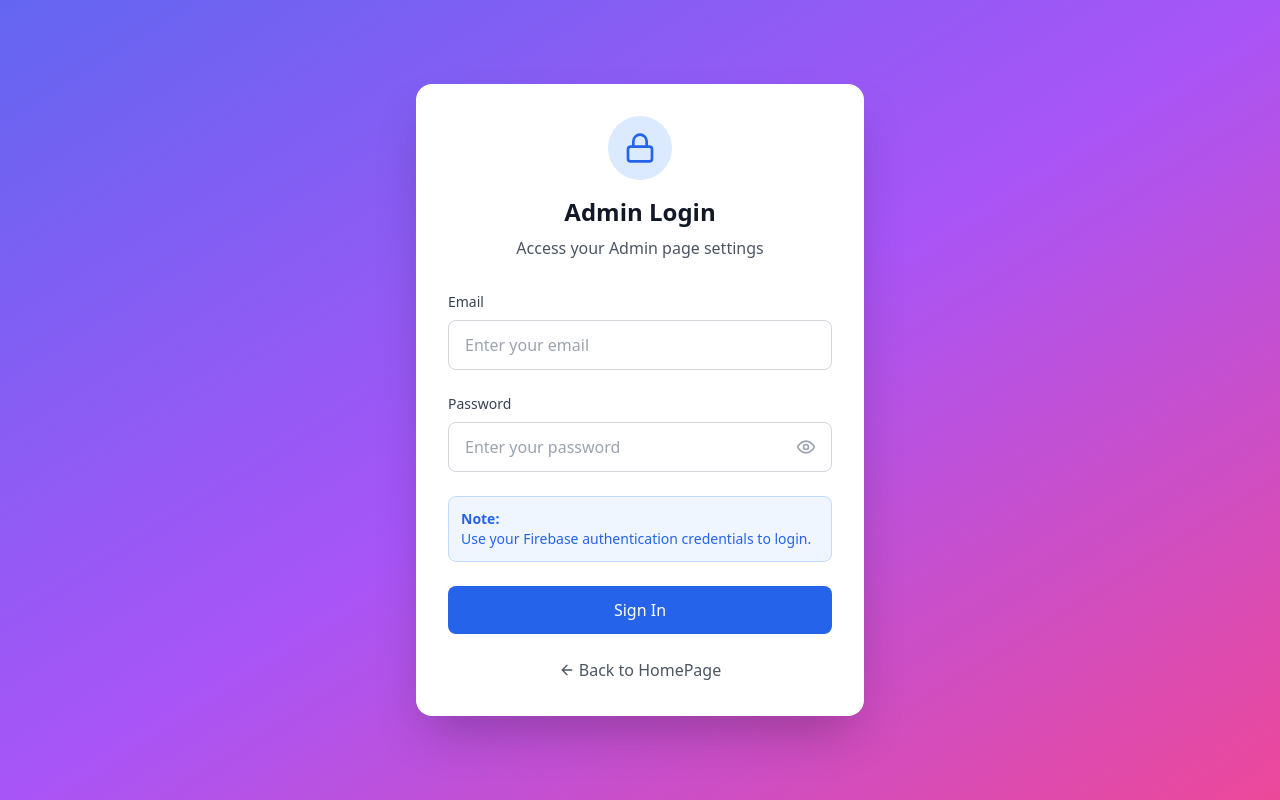
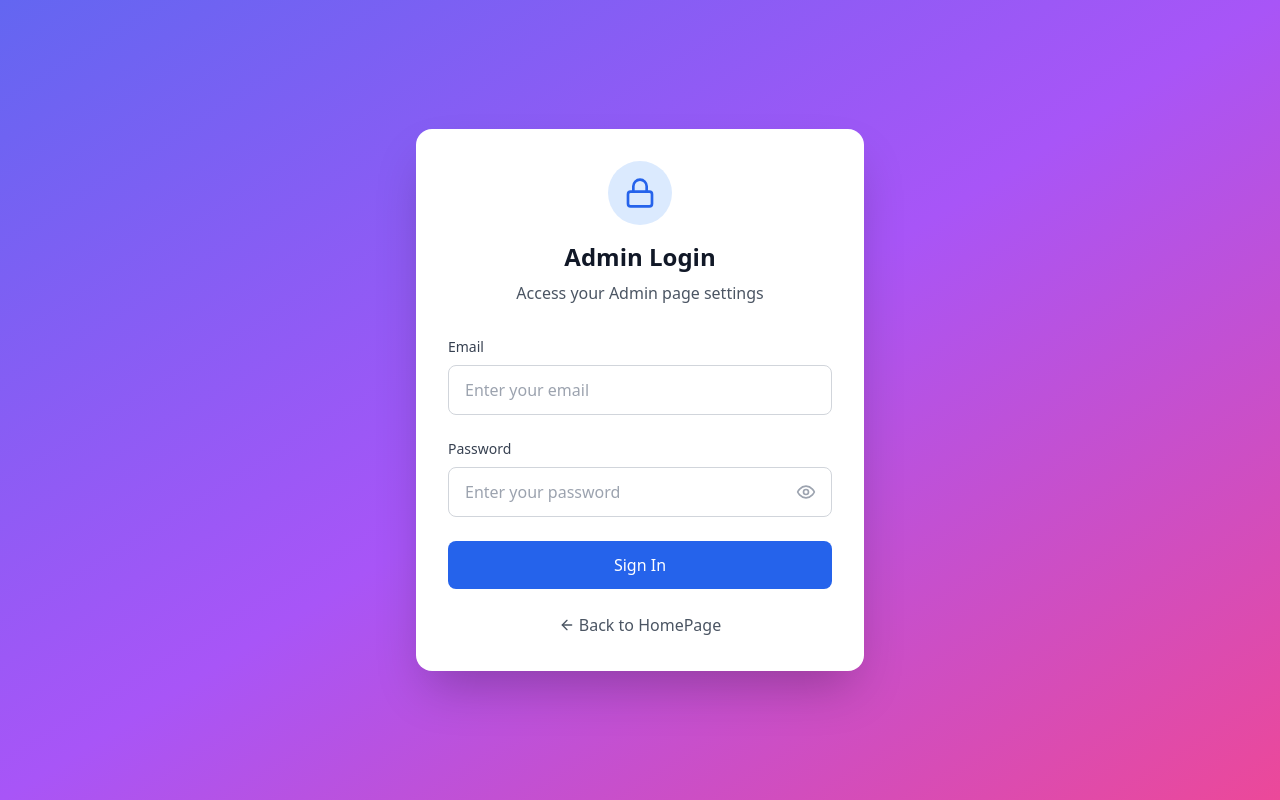
Before and after one commit to puralumina/biopage, a React (Vite) app: page /admin/login in a window 1280 px wide. Built offline with nearby package versions, Linux system fonts and the light colour scheme; no server answers.

Commit message:
Updated AdminLogin.tsx

```diff
--- a/src/pages/AdminLogin.tsx
+++ b/src/pages/AdminLogin.tsx
@@ -87,13 +87,6 @@ const AdminLogin: React.FC = () => {
             </div>
           )}
 
-          <div className="bg-blue-50 border border-blue-200 rounded-lg p-3">
-            <p className="text-blue-600 text-sm">
-              <strong>Note:</strong><br />
-              Use your Firebase authentication credentials to login.
-            </p>
-          </div>
-
           <button
             type="submit"
             disabled={loading}
```
